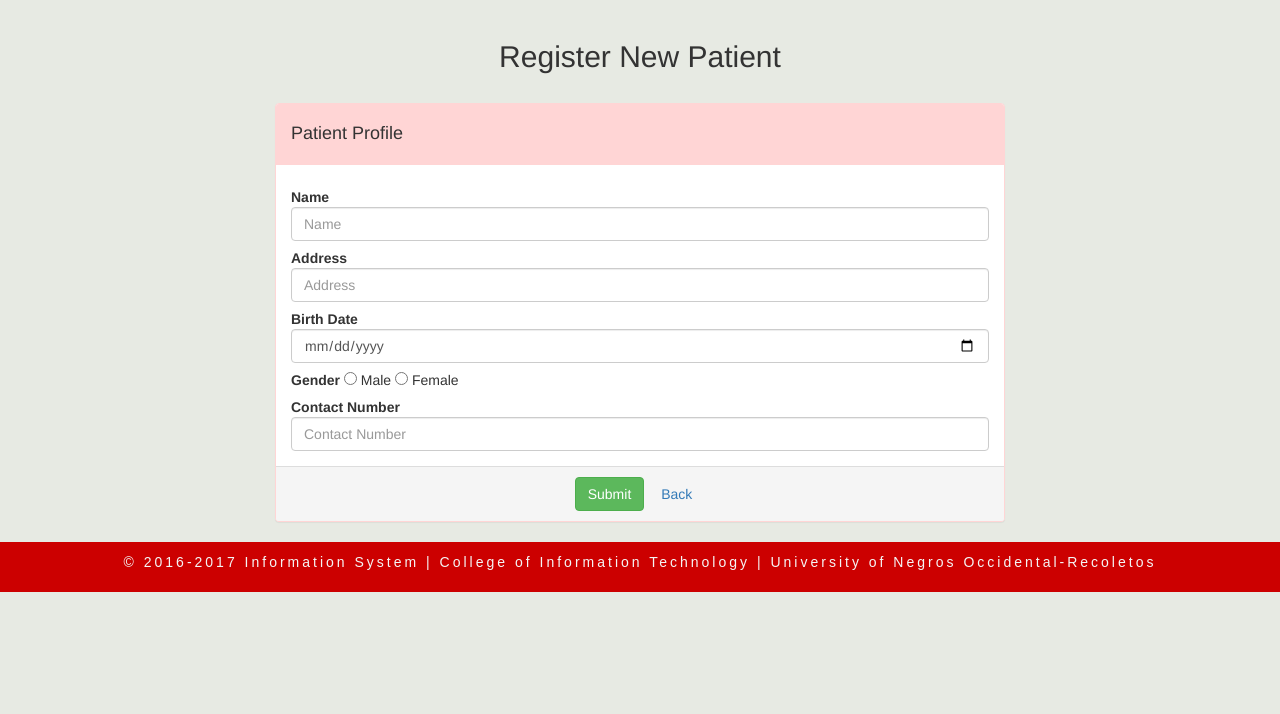
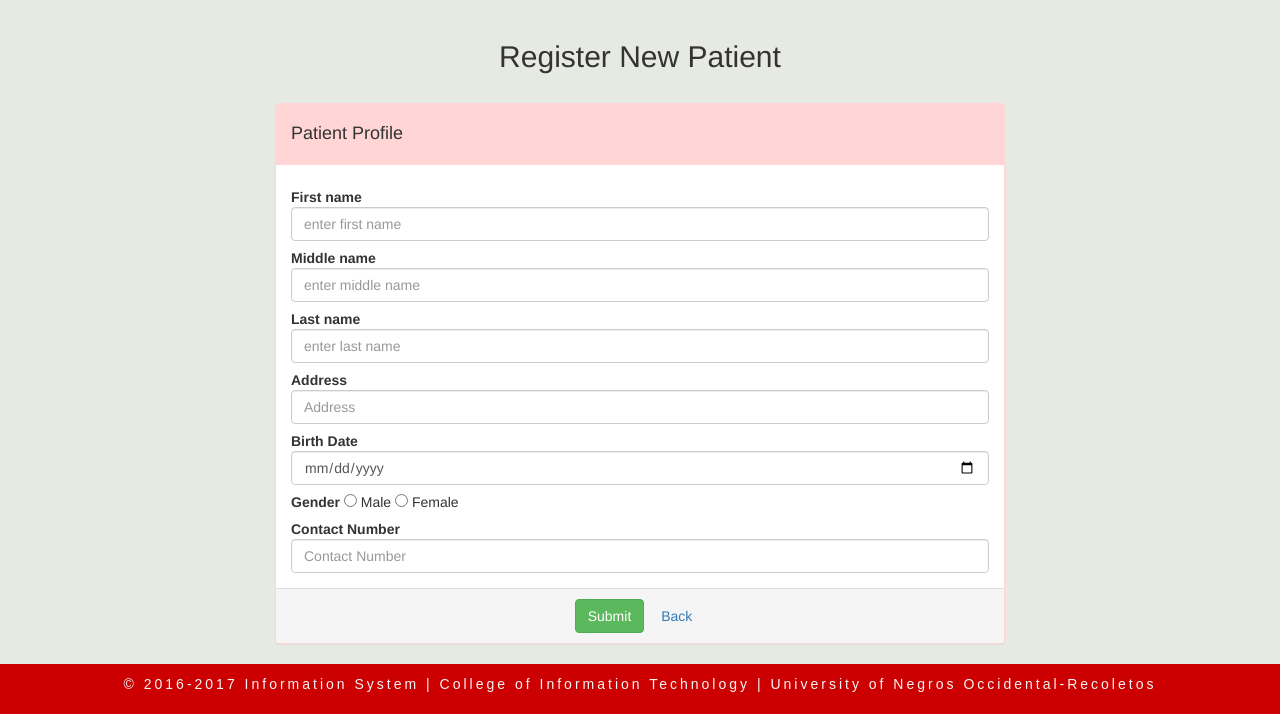
Before and after one commit to icable24/prcbbmis, a PHP site: page /patientcreate.php in a window 1280 px wide. Shown: the part 202-916 px from the top of the page. Before the commit the page ends 794 px from the top, so only its background shows below. Run offline with PHP 8.4, Linux system fonts and the light colour scheme; the visitor is signed in with stand-in values (Sample User, id 1); data comes from the database, SQL or seed files in the repository; some libraries are stand-ins or nearby versions.

Commit message:
Modified

```diff
--- a/patientcreate.php
+++ b/patientcreate.php
@@ -35,9 +35,25 @@
 
 							<!-- Text input-->
 							<div class="control-group">
-							  <label class="control-label" for="pname">Name</label>
+							  <label class="control-label" for="pfname">First name</label>
 							  <div class="controls">
-							    <input id="pname" name="pname" type="text" placeholder="Name" class="form-control" required="">
+							    <input id="pfname" name="pfname" type="text" placeholder="enter first name" class="form-control" required="">
+
+							  </div>
+							</div>
+                                                        <!-- Text input-->
+							<div class="control-group">
+							  <label class="control-label" for="pmname">Middle name</label>
+							  <div class="controls">
+							    <input id="pmname" name="pmname" type="text" placeholder="enter middle name" class="form-control" required="">
+
+							  </div>
+							</div>
+                                                        <!-- Text input-->
+							<div class="control-group">
+							  <label class="control-label" for="plname">Last name</label>
+							  <div class="controls">
+							    <input id="plname" name="plname" type="text" placeholder="enter last name" class="form-control" required="">
 
 							  </div>
 							</div>
@@ -93,7 +109,7 @@
 							<div class="panel-footer">
 								<div class="form-actions text-center forms">
 									<button type="submit" class="btn btn-success">Submit</button>
-									<a class="btn" href="home.php">Back</a>
+                                                                        <a class="btn" href="viewpatient.php">Back</a>
 								</div>
 						  	</div>
 						</form>
--- a/patientdelete.php
+++ b/patientdelete.php
@@ -46,7 +46,7 @@
                             $data = $q->fetch(PDO::FETCH_ASSOC);
                             Database::disconnect();
 
-                            echo '<div class="alert alert-warning" role="alert">Proceed in deleting this patient: '.$data['pname'].' ?</div>';
+                            echo '<div class="alert alert-warning" role="alert">Proceed in deleting this patient: '.$data['pfname'].' ?</div>';
                         ?>
                             <div class="panel panel-footer">
                                 <button type="submit" class="btn btn-danger">Yes</button>
--- a/viewpatient.php
+++ b/viewpatient.php
@@ -99,7 +99,7 @@ $pages = ceil($total / $perPage);
 							foreach ($pdo->query($sql) as $row) {
 								echo '<tr>';
 									echo '<td>'. 'P01-'. $row['pid'] . '</td>';
-									echo '<td>'.$row['pname'].'</td>';
+									echo '<td>'.$row['pfname']. ' ' . substr($row['pfname'],0,1) .'. ' . $row['plname'].'</td>';
 									echo '<td>'.$row['pregdate'].'</td>';
 									echo '<td class="text-center">
 												<a class="btn btn-warning btn-md" href="patientupdate.php?id='.$row['pid'].'" data-toggle="tooltip" title="Update"><span class="glyphicon glyphicon-edit"></span></a>
```
Also changed, not shown: patientupdate.php (+18 -2 lines), php/regpatient.php (+5 -3 lines).
